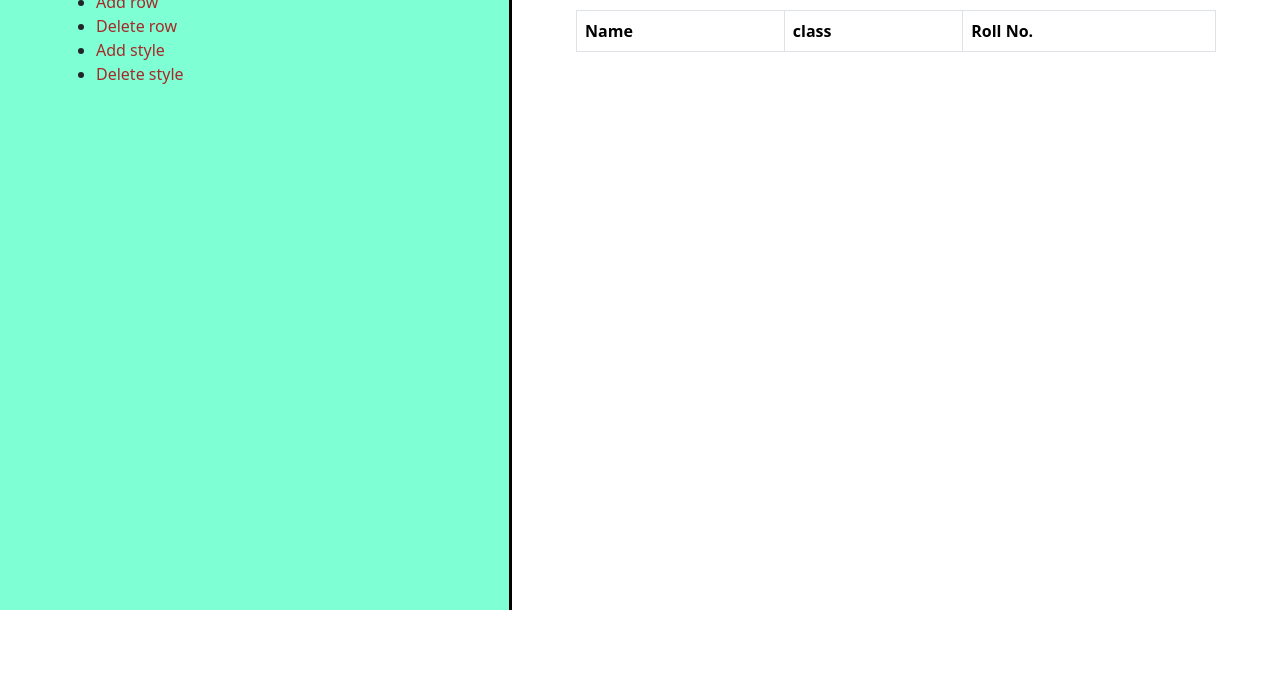
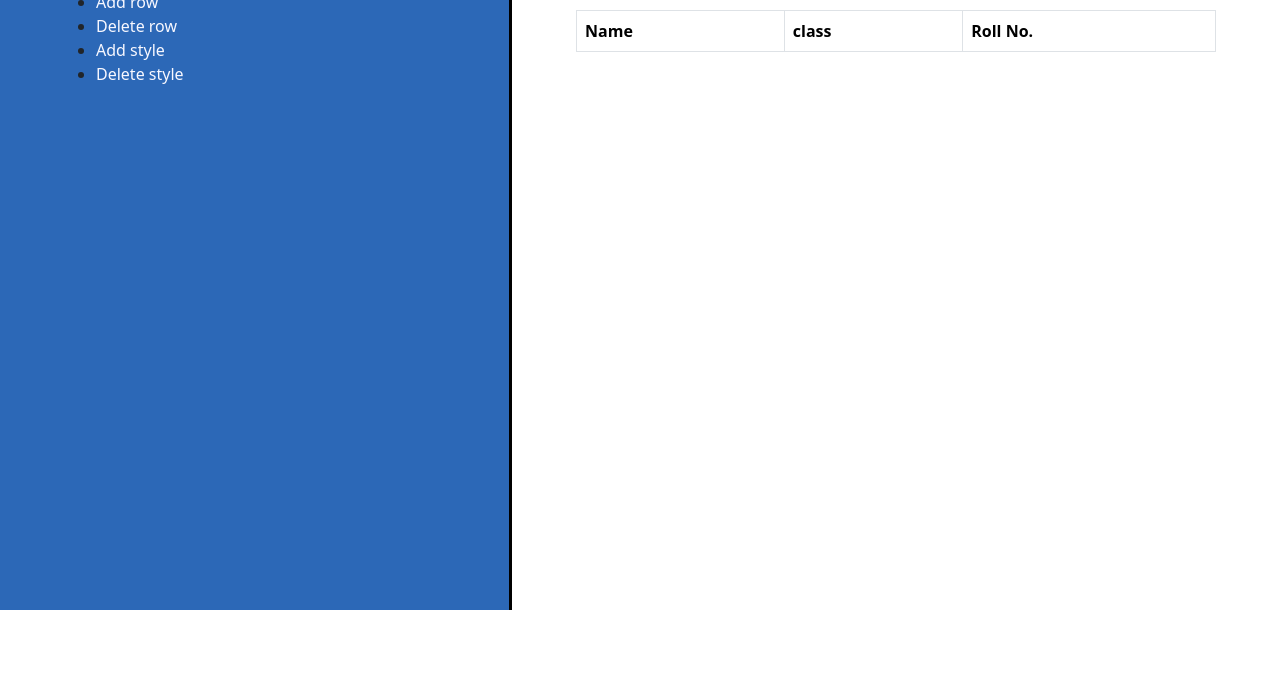
Before and after one commit to shubhampal4/JS_assignment, a plain HTML site: page DOM.html in a window 1280 px wide. Shown: the part 120-800 px from the top of the page. Drawn offline with nearby package versions, Linux system fonts and the light colour scheme.

Commit message:
js assignment update

```diff
--- a/DOM.html
+++ b/DOM.html
@@ -12,7 +12,7 @@
             width: 40%;
             height: 730px;
             padding: 5%;
-            background-color: aquamarine;
+            background-color: rgba(40, 101, 182, 0.979);
         }
         #secondhalf{
             padding: 5%;
@@ -22,7 +22,7 @@
         }
         #createtable:hover{
             cursor: pointer;
-            color: aquamarine;
+            color: rgb(225, 227, 226);
         }
         table{
             visibility: visible;
@@ -35,7 +35,7 @@
             cursor: pointer;
         }
         .rowmanipulation{
-            color: brown;
+            color: ghostwhite;
         }
     </style>
     <!-- <link href="https://cdn.jsdelivr.net/npm/bootstrap@5.3.0-alpha1/dist/css/bootstrap.min.css" rel="stylesheet" integrity="sha384-GLhlTQ8iRABdZLl6O3oVMWSktQOp6b7In1Zl3/Jr59b6EGGoI1aFkw7cmDA6j6gD" crossorigin="anonymous"> -->
```
